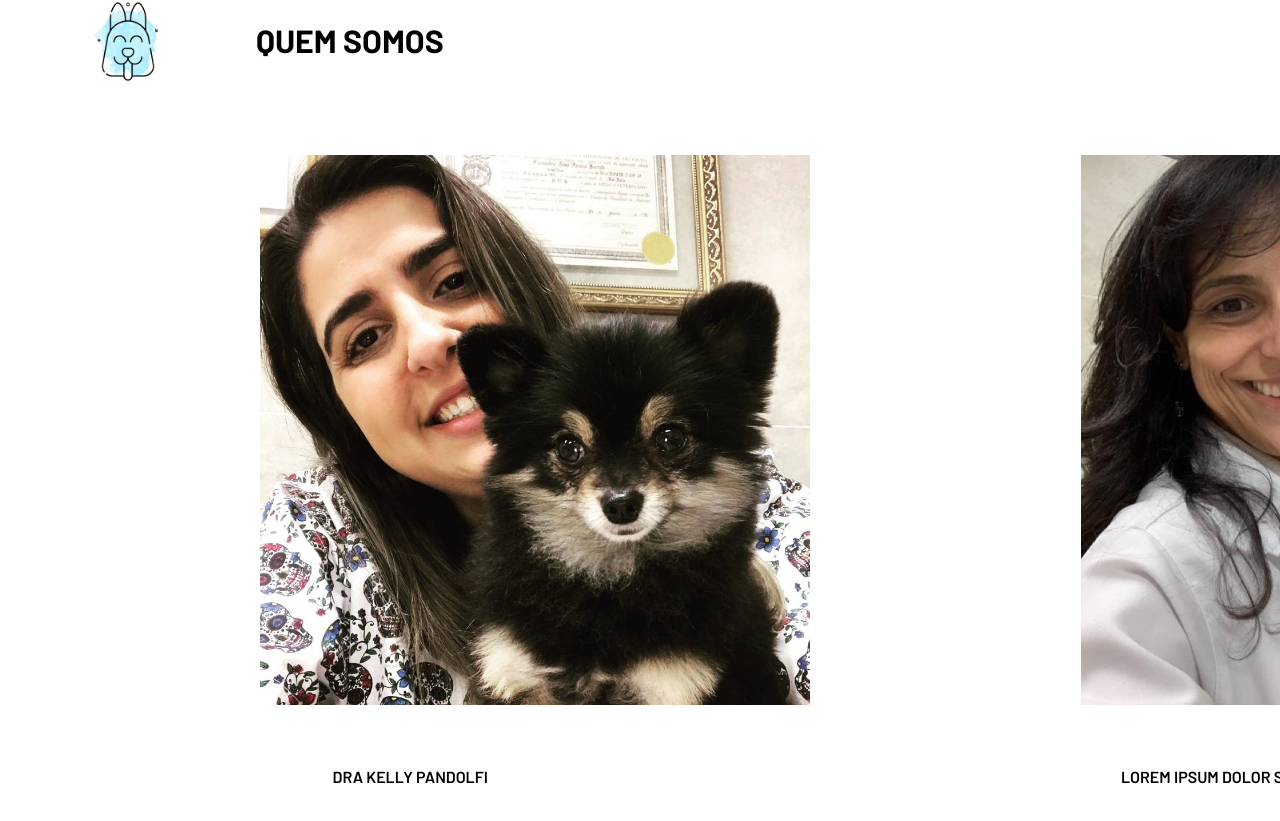
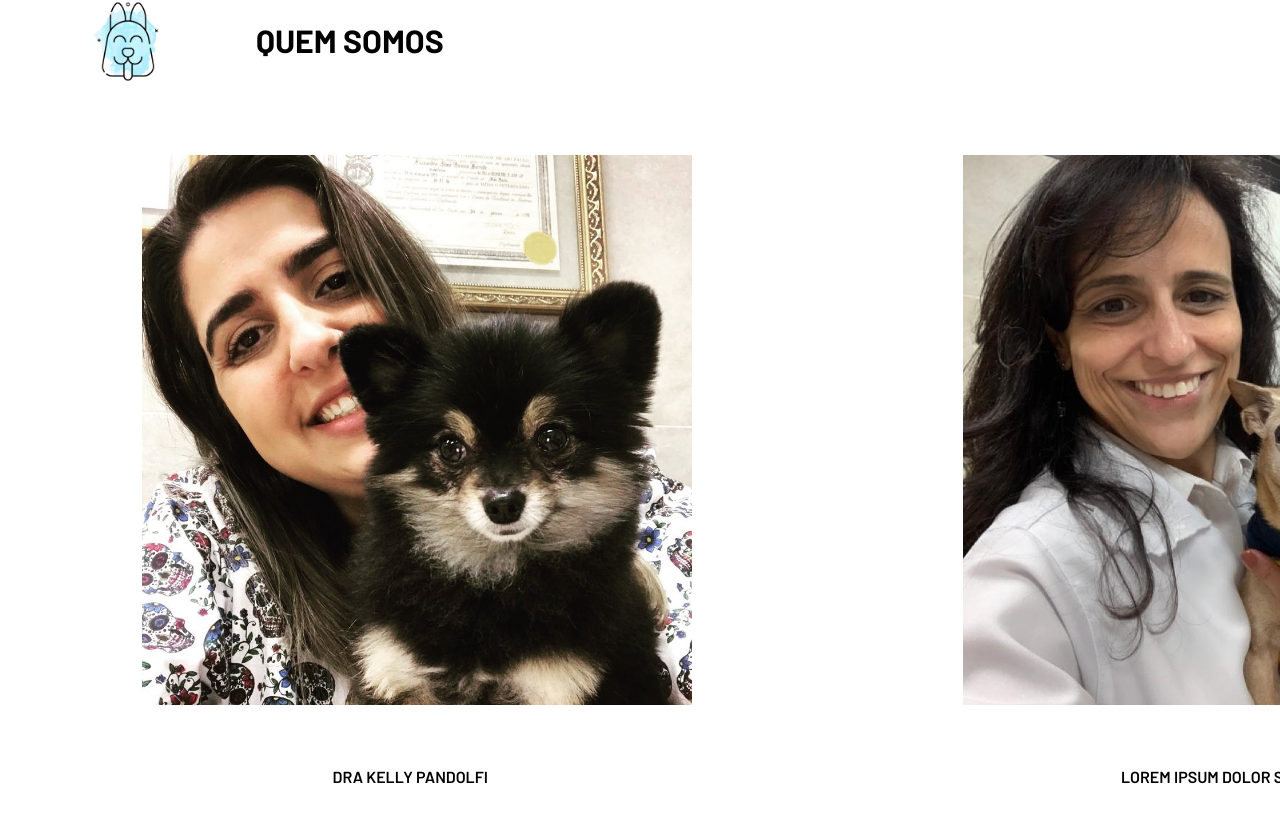
Before and after one commit to nsanchez06/spet, a React (Create React App) app: page / in a window 1280 px wide. Shown: the part 979-1800 px from the top of the page. Built offline with nearby package versions, Linux system fonts and the light colour scheme; no server answers; the HTML template or start-up script is replaced by a standard one.

Commit message:
fix: style descriptions

```diff
--- a/src/pages/Home/home.scss
+++ b/src/pages/Home/home.scss
@@ -93,23 +93,19 @@ body {
     }
 
     &__draKelly {
-      height: 381px;
-      width: 300px;
+      height: auto;
+      width: 536px;
+      position: relative;
       left: 0px;
       top: 0px;
-      border-radius: 4px;
-      background: hsl(0deg 0% 100%);
-      box-sizing: border-box;
     }
 
     &__draTwo {
-      height: 381px;
-      width: 300px;
+      height: auto;
+      width: 536px;
+      position: relative;
       left: 0px;
       top: 0px;
-      border-radius: 4px;
-      background: hsl(0deg 0% 100%);
-      box-sizing: border-box;
     }
 
     &__Name {
```
